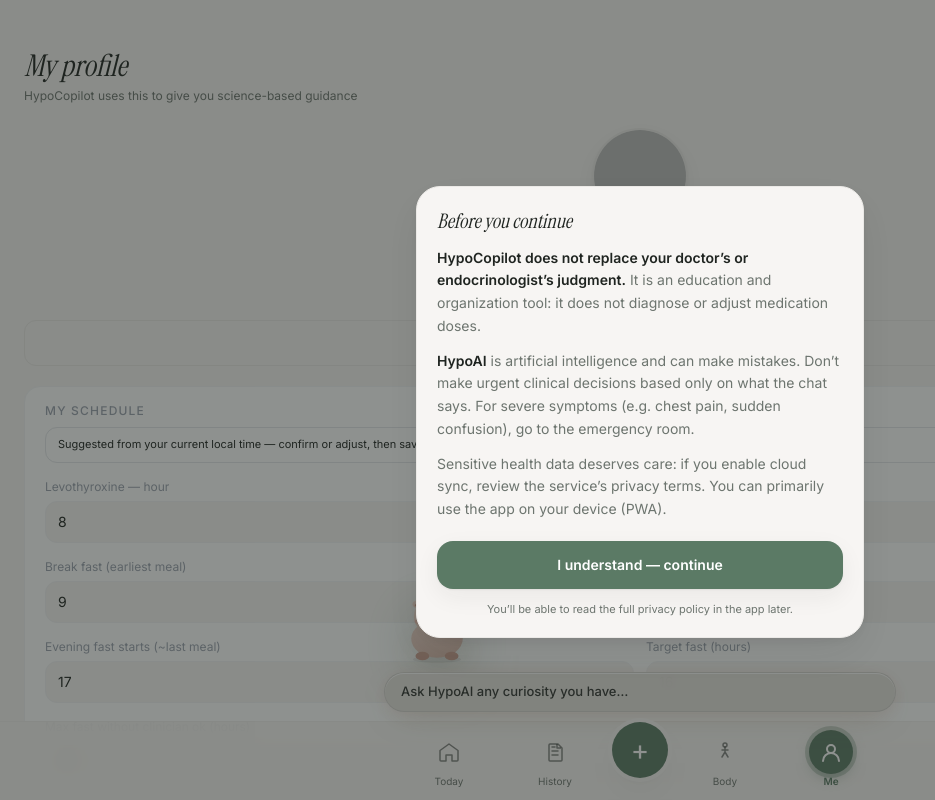
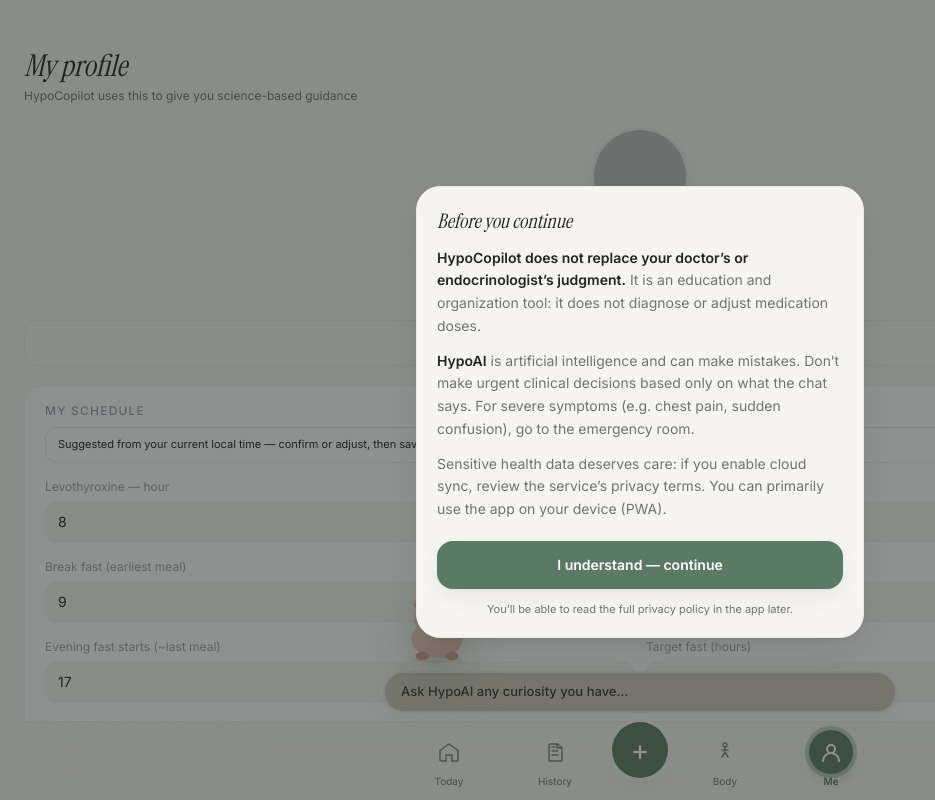
Before and after one commit to apuherrerafo/Copiloto, a Next.js app: page /yo in a window 1280 px wide. Shown: the top 800 px of the page, without its empty margins (0-935 px from the left). Built offline with nearby package versions, Linux system fonts and the light colour scheme; no server answers; sample sign-in values are in the browser's storage.

Commit message:
ui: stronger taupe panel for HypoAI float (contrast vs mesh)
Made-with: Cursor

```diff
--- a/components/layout/HypoNavFloat.tsx
+++ b/components/layout/HypoNavFloat.tsx
@@ -74,7 +74,7 @@ export default function HypoNavFloat() {
 
         <Link
           href="/copiloto"
-          className="block rounded-[1.35rem] border border-ink/[0.08] bg-[#E4E1DC]/95 px-4 py-2.5 shadow-hypo-float backdrop-blur-md transition-[transform,filter,opacity] duration-150 ease-out active:scale-[0.97] active:brightness-[0.97] active:opacity-95"
+          className="block rounded-[1.35rem] border border-ink/12 bg-[#CEC6BA] px-4 py-2.5 shadow-soft ring-1 ring-ink/[0.04] transition-[transform,filter,opacity] duration-150 ease-out active:scale-[0.97] active:brightness-[0.97] active:opacity-95"
           aria-label="Open HypoAI — Ask HypoAI any curiosity you have"
         >
           <p className="text-[13px] font-medium leading-snug text-ink/90">
```
